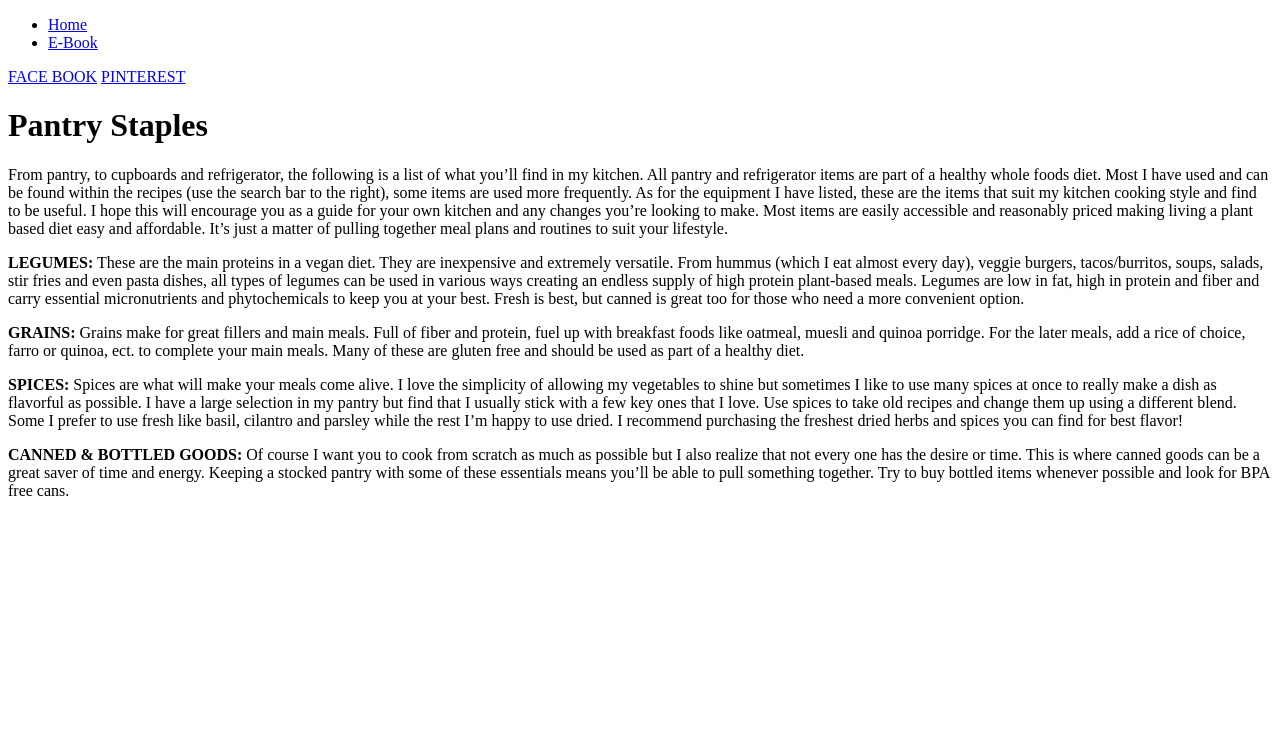
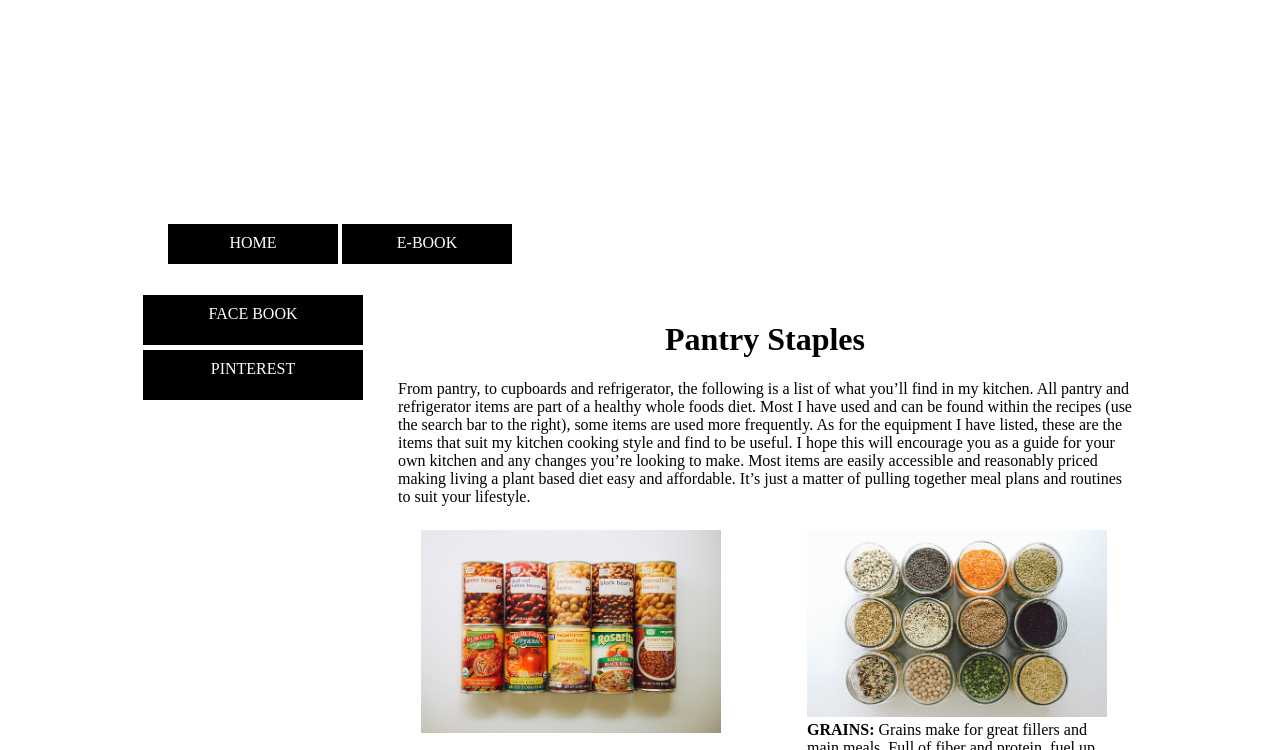
Before and after one commit to brandybrowner/Browner-hw-4, a plain HTML site: page Browner_hw_4A.html in a window 1280 px wide. Shown: the top 750 px of the page. Drawn offline with Linux system fonts and the light colour scheme.

Commit message:
completed homework

```diff
--- a/Browner_hw_4A.css
+++ b/Browner_hw_4A.css
@@ -1,7 +1,102 @@
+.wrapper{
+	width: 1024px;
+	margin: 0 auto;
+}
+
+header{
+	width: 1024px;
+	height: 200px;
+}
+
+.bar{
+	display: inline-block;
+	list-style-type: none;
+	text-decoration: none;
+	width: 150px;
+	height: 20px;
+	padding: 10px;
+	background-color: black;
+	text-align: center;
+
+}
+.nav-link, .links {
+    text-decoration: none;
+    text-transform: uppercase;
+    color: white;
+  }
+
+.left {
+	float: left;
+	width: 250px;
+	height: 1000px;
+	margin-top: 10px;
+	/*background-color: red;*/
+}
+.links {
+	display: block;
+	width: 200px;
+	height: 30px;
+	padding: 10px;
+	margin: 5px auto;
+	background-color: black;
+	color: white;
+	text-align: center;
+}
+
+#intro{
+	width: 700px;
+}
+
+.staples{
+	width: 300px;
+}
+
+#home{
+	float: left;
+	width: 700px;
+}
+
+.book{
+	float: left;
+	margin-left: 140px
+}
+
+.excerpt{
+	width: 754px;
+	margin: 0 10px 0 10px;
+}
+
+h1{
+	text-align: center;
+}
+
 .top{
-	width: 1120px;
-	height: 150px;
-	background-color: blue;
-	border-bottom: 15px;
-	border-color: red solid;
+	float: left;
+	width: 734px;
+	height: 200px;
+	padding: 10px;
+	margin: 10px;
+	/*background-color: pink;*/
 }
+.middle{
+	float: left;
+	width: 300px;
+	height: 650px;
+	padding: 10px;
+	margin: 0 33px 0 33px;
+	/*background-color: green;*/
+}
+
+.bottom{
+	clear: both;
+	width: 774px;
+	margin-left: 250px;
+}
+
+ul.includes{
+	list-style-type: none;
+}
+
+ul.features{
+	list-style-type: square;
+}
--- a/Browner_hw_4A.html
+++ b/Browner_hw_4A.html
@@ -7,37 +7,46 @@
 	</head>
 
 	<body>
-		<header>
-			<ul>
-				<li><a href="index.html">Home</a></li>
-				<li><a href="Browner_hw_4B.html">E-Book</a></li>
+		<div class="wrapper">
+			<header>
+
+			</header>
+
+			<ul class="nav">
+				<li class="bar"><a class="nav-link"href="index.html">Home</a></li>
+				<li class="bar"><a class="nav-link"href="Browner_hw_4B.html">E-Book</a></li>
 			</ul>
-		</header>
+
 			<div class="left">
 				<a class="links" href="https://www.facebook.com/TheSimpleVeganista" target="_blank">FACE BOOK</a>
 
 				<a class="links" href="https://www.pinterest.com/tsveganista/the-simple-veganista/" target="_blank">PINTEREST</a>
 			</div>
 
-			<div>
+			<div class="top">
 				<h1>Pantry Staples</h1>
 
 				<p>From pantry, to cupboards and refrigerator, the following is a list of what you’ll find in my kitchen. All pantry and refrigerator items are part of a healthy whole foods diet. Most I have used and can be found within the recipes (use the search bar to the right), some items are used more frequently. As for the equipment I have listed, these are the items that suit my kitchen cooking style and find to be useful. I hope this will encourage you as a guide for your own kitchen and any changes you’re looking to make. Most items are easily accessible and reasonably priced making living a plant based diet easy and affordable. It’s just a matter of pulling together meal plans and routines to suit your lifestyle.</p>
 			</div>
 
-			<div class="left">
+			<div class="middle">
+				<img class="staples" src="images/13928857475_56f06e65d9_z.jpg">
+
 				<p><b>LEGUMES:</b> These are the main proteins in a vegan diet. They are inexpensive and extremely versatile. From hummus (which I eat almost every day), veggie burgers, tacos/burritos, soups, salads, stir fries and even pasta dishes, all types of legumes can be used in various ways creating an endless supply of high protein plant-based meals. Legumes are low in fat, high in protein and fiber and carry essential micronutrients and phytochemicals to keep you at your best. Fresh is best, but canned is great too for those who need a more convenient option.</p>
 
-				<p><b>GRAINS:</b> Grains make for great fillers and main meals. Full of fiber and protein, fuel up with breakfast foods like oatmeal, muesli and quinoa porridge. For the later meals, add a rice of choice, farro or quinoa, ect. to complete your main meals. Many of these are gluten free and should be used as part of a healthy diet.</p>
+				<p/><b>CANNED & BOTTLED GOODS:</b> Of course I want you to cook from scratch as much as possible but I also realize that not every one has the desire or time. This is where canned goods can be a great saver of time and energy. Keeping a stocked pantry with some of these essentials means you’ll be able to pull something together. Try to buy bottled items whenever possible and look for BPA free cans.</p>
+
 			</div>
 
-			<div class="right">
+			<div class="middle">
+				<img class="staples" src="images/13928861065_777bce51c3_z.jpg"
+				<p><b>GRAINS:</b> Grains make for great fillers and main meals. Full of fiber and protein, fuel up with breakfast foods like oatmeal, muesli and quinoa porridge. For the later meals, add a rice of choice, farro or quinoa, ect. to complete your main meals. Many of these are gluten free and should be used as part of a healthy diet.</p>
+
 				<p><b>SPICES:</b> Spices are what will make your meals come alive. I love the simplicity of allowing my vegetables to shine but sometimes I like to use many spices at once to really make a dish as flavorful as possible. I have a large selection in my pantry but find that I usually stick with a few key ones that I love. Use spices to take old recipes and change them up using a different blend. Some I prefer to use fresh like basil, cilantro and parsley while the rest I’m happy to use dried. I recommend purchasing the freshest dried herbs and spices you can find for best flavor!</p>
 
-				<p/><b>CANNED & BOTTLED GOODS:</b> Of course I want you to cook from scratch as much as possible but I also realize that not every one has the desire or time. This is where canned goods can be a great saver of time and energy. Keeping a stocked pantry with some of these essentials means you’ll be able to pull something together. Try to buy bottled items whenever possible and look for BPA free cans.</p>
 			</div>
 
-
+		</div>
 
 	</body>
 
```
Also changed, not shown: Browner_hw_4B.html (+19 -13 lines), index.html (+20 -11 lines), images/13905728441_d6beb9e1a3_k.jpg (deleted), images/13928857475_56f06e65d9_z.jpg (added), images/13928861065_777bce51c3_z.jpg (added), images/14596286077_30e91ec034_h.jpg (added), images/14769471666_12803d4dfd_z.jpg (added).
